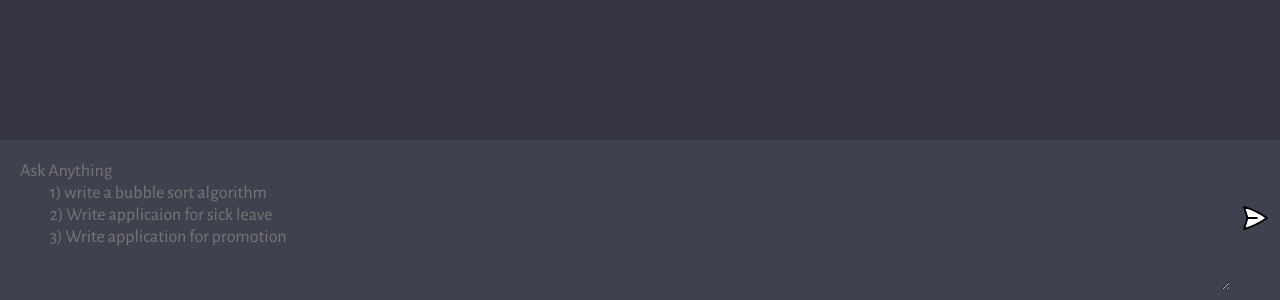
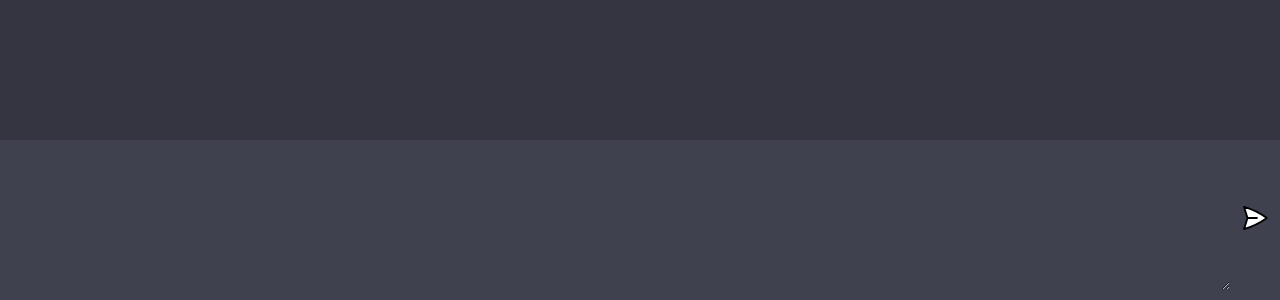
Before and after one commit to GP4Flo/chatgtpweb, a website built with Vite: page client/index.html in a window 1280 px wide. Shown: the part 500-800 px from the top of the page. Built offline with nearby package versions, Linux system fonts and the light colour scheme.

Commit message:
Update index.html

```diff
--- a/client/index.html
+++ b/client/index.html
@@ -16,11 +16,6 @@
           id=""
           cols="1"
           rows="1"
-          placeholder="Ask Anything
-          1) write a bubble sort algorithm
-          2) Write applicaion for sick leave
-          3) Write application for promotion
-          "
         ></textarea>
         <button type="submit"><img src="assets/send.svg" /></button>
       </form>
```
